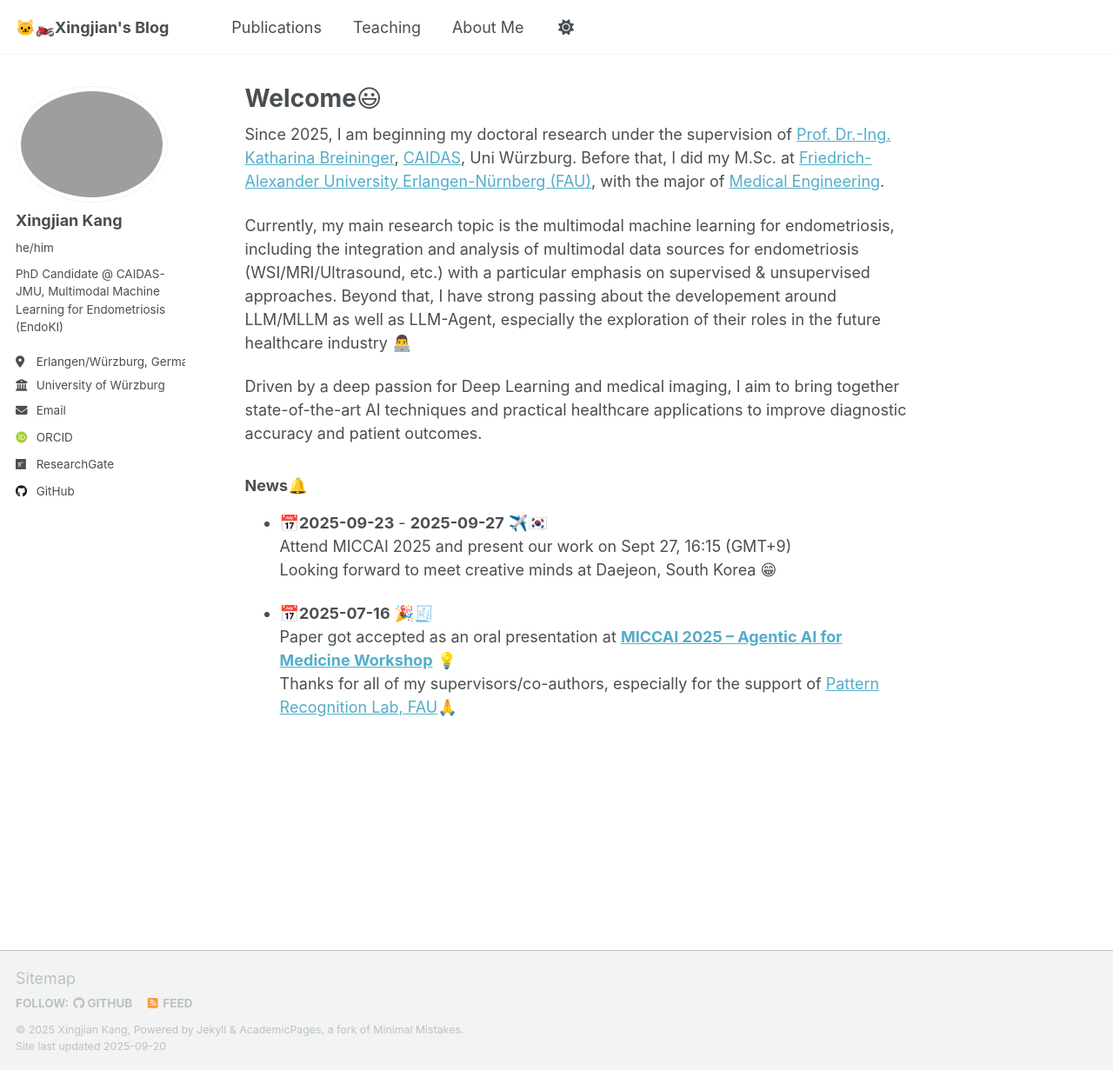
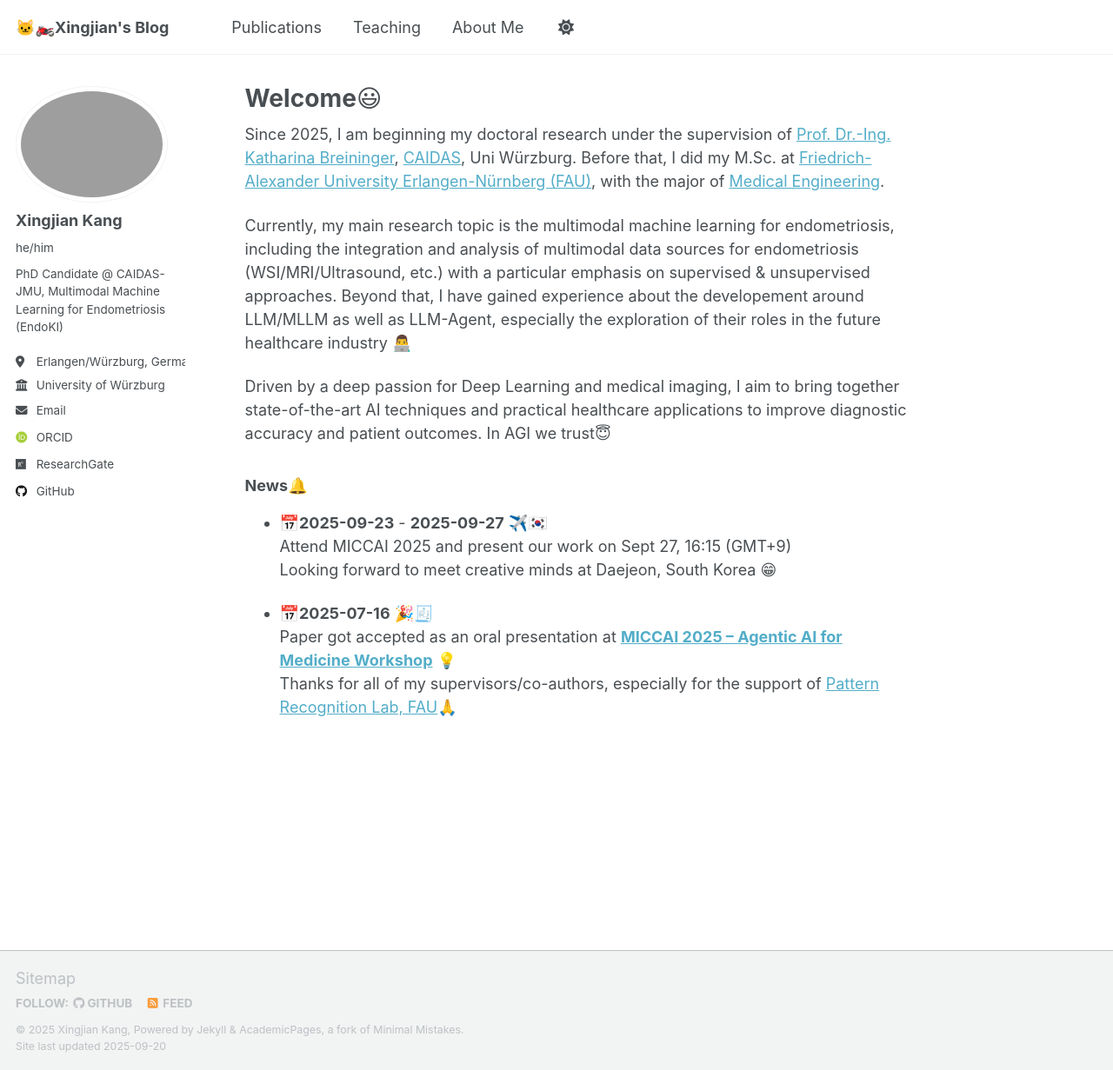
Before and after one commit to TrevorKang/TrevorKang.github.io, a Jekyll site: the page built from _pages/about.md, in a window 1280 px wide and 1231 px high. Shown: the whole window at 87% size. Built offline with Jekyll 4.4.1, drawn with Linux system fonts in a browser that asks for light colours; some web fonts are replaced; a script that is not in the unit is left out.

Commit message:
edit about again

```diff
--- a/_pages/about.md
+++ b/_pages/about.md
@@ -9,9 +9,9 @@ redirect_from:
 
 Since 2025, I am beginning my doctoral research under the supervision of [Prof. Dr.-Ing. Katharina Breininger](https://www.caidas.uni-wuerzburg.de/pr/team/katharina-breininger/), [CAIDAS](https://www.caidas.uni-wuerzburg.de/), Uni Würzburg. Before that, I did my M.Sc. at [Friedrich-Alexander University Erlangen-Nürnberg (FAU)](https://www.fau.de/), with the major of [Medical Engineering](https://meinstudium.fau.de/studiengang/medizintechnik-msc/).
 
-Currently, my main research topic is the multimodal machine learning for endometriosis, including the integration and analysis of multimodal data sources for endometriosis (WSI/MRI/Ultrasound, etc.) with a particular emphasis on supervised & unsupervised approaches. Beyond that, I have strong passing about the developement around LLM/MLLM as well as LLM-Agent, especially the exploration of their roles in the future healthcare industry 👨‍💻
+Currently, my main research topic is the multimodal machine learning for endometriosis, including the integration and analysis of multimodal data sources for endometriosis (WSI/MRI/Ultrasound, etc.) with a particular emphasis on supervised & unsupervised approaches. Beyond that, I have gained experience about the developement around LLM/MLLM as well as LLM-Agent, especially the exploration of their roles in the future healthcare industry 👨‍💻
 
-Driven by a deep passion for Deep Learning and medical imaging, I aim to bring together state-of-the-art AI techniques and practical healthcare applications to improve diagnostic accuracy and patient outcomes.
+Driven by a deep passion for Deep Learning and medical imaging, I aim to bring together state-of-the-art AI techniques and practical healthcare applications to improve diagnostic accuracy and patient outcomes. In AGI we trust😇
 
 
 ### News🔔
```
